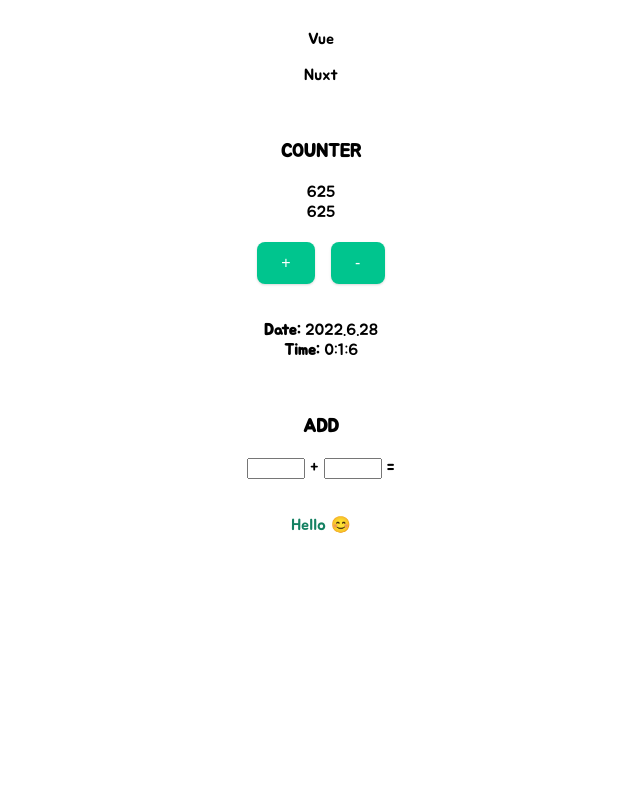
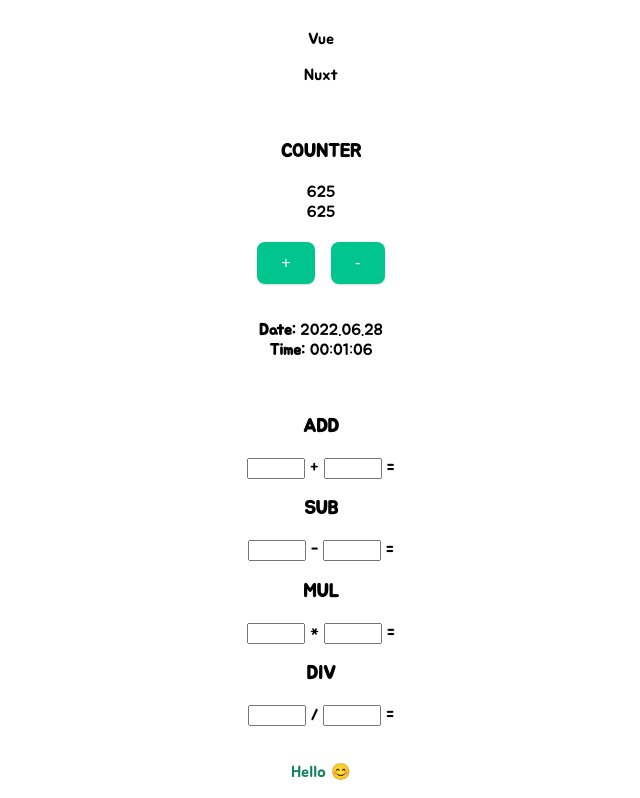
Before and after one commit to hyojeongyun/nuxt-start, a Nuxt app: page /about in a window 1280 px wide. Shown: the part 323-1121 px from the top of the page, without its empty margins (319-959 px from the left). Before the commit the page ends 874 px from the top, so only its background shows below. Built offline with nearby package versions, Linux system fonts and the light colour scheme.

Commit message:
지도에 링크 추가 + 날짜&시간 포맷 수정 + 뺄셈&곱셈&나누기 추가

```diff
--- a/layouts/default.vue
+++ b/layouts/default.vue
@@ -93,7 +93,7 @@ a:visited {
 }
 
 a:hover {
-    color: #00c58e;
+    color: #000000;
 }
 
 button,
--- a/pages/about.vue
+++ b/pages/about.vue
@@ -10,21 +10,22 @@ const posts = [
 // counter
 const counter = useState("counter", () => Math.round(Math.random() * 1000));
 const sameCounter = useState("counter");
-
 const dateAndTime = reactive({
-    dateString: new Date().getFullYear() + "." + (new Date().getMonth() + 1) + "." + new Date().getDate(),
-    timeString: new Date().getHours() + ":" + new Date().getMinutes() + ":" + new Date().getSeconds(),
+    dateString: new Date().getFullYear() + "." + ("0" + (new Date().getMonth() + 1)).slice(-2) + "." + ("0" + new Date().getDate()).slice(-2),
+    timeString: ("0" + new Date().getHours()).slice(-2) + ":" + ("0" + new Date().getMinutes()).slice(-2) + ":" + ("0" + new Date().getSeconds()).slice(-2),
 });
 
 // date and time
 function setDateAndTime() {
-    dateAndTime.dateString = new Date().getFullYear() + "." + (new Date().getMonth() + 1) + "." + new Date().getDate();
-    dateAndTime.timeString = new Date().getHours() + ":" + new Date().getMinutes() + ":" + new Date().getSeconds();
+    dateAndTime.dateString = new Date().getFullYear() + "." + ("0" + (new Date().getMonth() + 1)).slice(-2) + "." + ("0" + new Date().getDate()).slice(-2);
+    dateAndTime.timeString = ("0" + new Date().getHours()).slice(-2) + ":" + ("0" + new Date().getMinutes()).slice(-2) + ":" + ("0" + new Date().getSeconds()).slice(-2);
 }
-
 const loading = setInterval(() => {
     setDateAndTime();
 }, 1000);
+
+// calculation
+let add1, add2, sub1, sub2, mul1, mul2, div1, div2;
 </script>
 
 <template>
@@ -53,11 +54,35 @@ const loading = setInterval(() => {
         <br />
         <div>
             <h3>ADD</h3>
-            <input v-model="data1" type="text" />
+            <input v-model="add1" type="text" />
             <span> + </span>
-            <input v-model="data2" type="text" />
+            <input v-model="add2" type="text" />
             <span> = </span>
-            <span v-if="parseInt(data1) >= 0 && parseInt(data2) >= 0">{{ parseInt(data1) + parseInt(data2) }}</span>
+            <span v-if="parseInt(add1) >= 0 && parseInt(add2) >= 0">{{ parseInt(add1) + parseInt(add2) }}</span>
+        </div>
+        <div>
+            <h3>SUB</h3>
+            <input v-model="sub1" type="text" />
+            <span> - </span>
+            <input v-model="sub2" type="text" />
+            <span> = </span>
+            <span v-if="parseInt(sub1) >= 0 && parseInt(sub2) >= 0">{{ parseInt(sub1) - parseInt(sub2) }}</span>
+        </div>
+        <div>
+            <h3>MUL</h3>
+            <input v-model="mul1" type="text" />
+            <span> * </span>
+            <input v-model="mul2" type="text" />
+            <span> = </span>
+            <span v-if="parseInt(mul1) >= 0 && parseInt(mul2) >= 0">{{ parseInt(mul1) * parseInt(mul2) }}</span>
+        </div>
+        <div>
+            <h3>DIV</h3>
+            <input v-model="div1" type="text" />
+            <span> / </span>
+            <input v-model="div2" type="text" />
+            <span> = </span>
+            <span v-if="parseInt(div1) >= 0 && parseInt(div2) >= 0">{{ parseInt(div1) / parseInt(div2) }}</span>
         </div>
         <br />
     </div>
--- a/pages/map.vue
+++ b/pages/map.vue
@@ -25,8 +25,8 @@ export default {
             };
             const map = new kakao.maps.Map(container, options);
             this.map = map;
-            const content = '<div class ="label"><span class="left"></span><span class="center">농심 도연관</span><span class="right"></span></div>';
-
+            const content =
+                '<div class ="label"><span class="left"></span><span class="center"><a href="https://nds.nongshim.co.kr/main.do" target="_blank">농심 도연관</a></span><span class="right"></span></div>';
             const position = new kakao.maps.LatLng(37.49644445091002, 126.9201342484267);
 
             const customOverlay = new kakao.maps.CustomOverlay({
```
